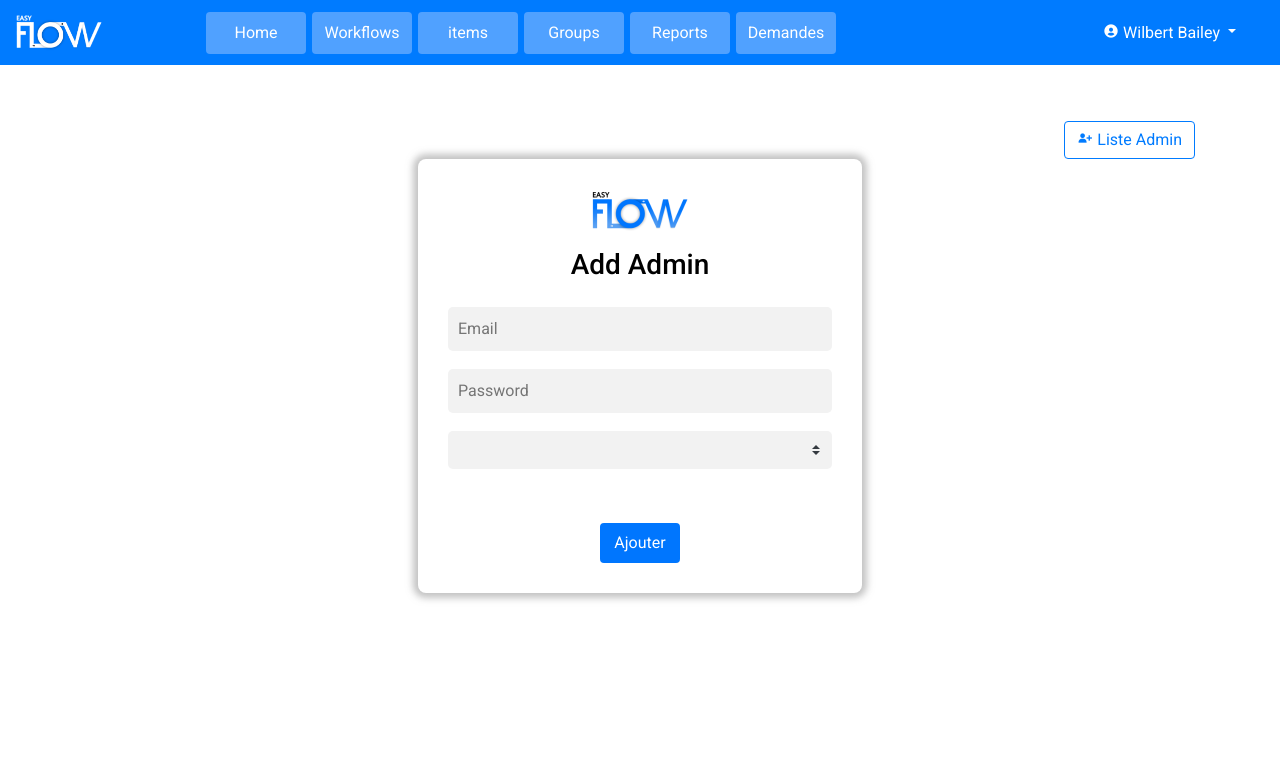
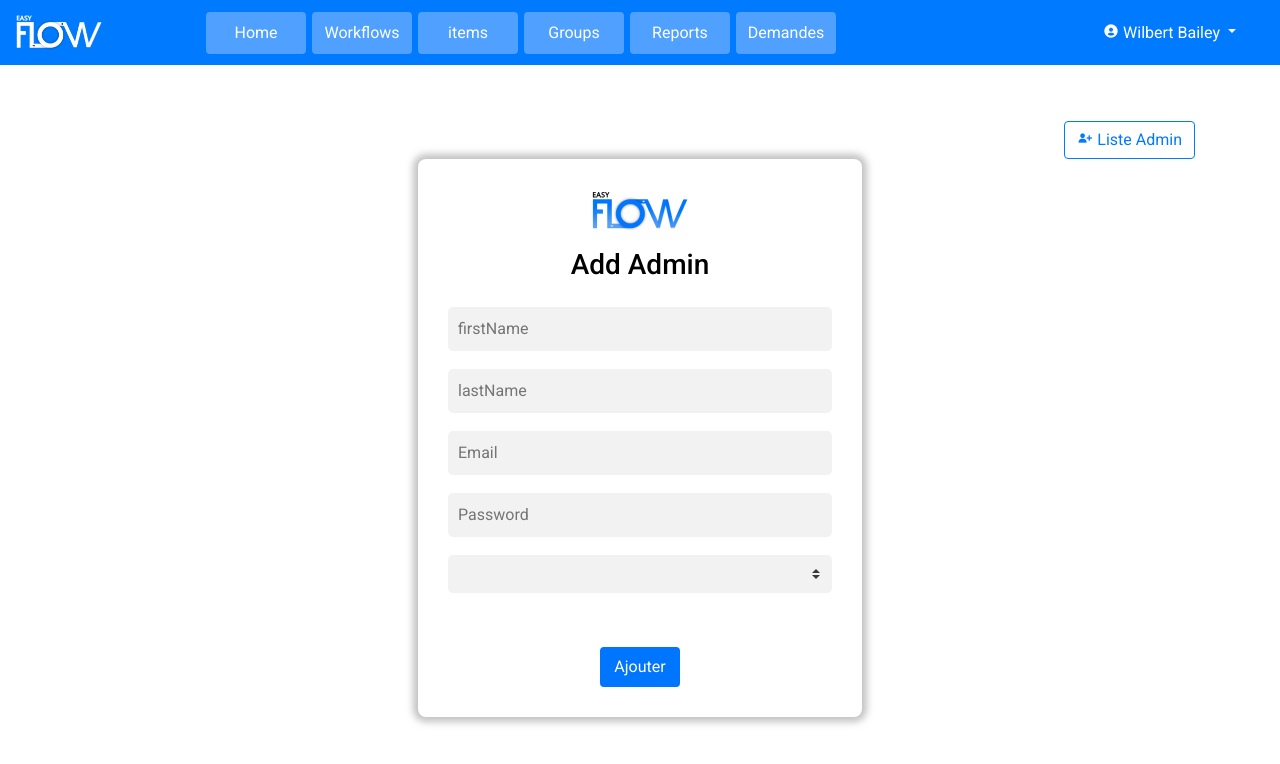
Before and after one commit to dali2000/workflow-v1, an Angular app in the folder frontend/workflow/: page /ajouter_admin in a window 1280 px wide. Shown: the top 764 px of the page. Built offline with nearby package versions, Linux system fonts and the light colour scheme.

Commit message:
last update

```diff
--- a/frontend/workflow/package.json
+++ b/frontend/workflow/package.json
@@ -16,7 +16,6 @@
     "@angular/compiler": "~12.2.0",
     "@angular/core": "~12.2.0",
     "@angular/forms": "~12.2.0",
-
     "@angular/platform-browser": "~12.2.0",
     "@angular/platform-browser-dynamic": "~12.2.0",
     "@angular/router": "~12.2.0",
--- a/frontend/workflow/src/app/superAdmin/ajouter-admin/ajouter-admin.component.html
+++ b/frontend/workflow/src/app/superAdmin/ajouter-admin/ajouter-admin.component.html
@@ -5,6 +5,25 @@
     <div class="box">
         <img src="../../assets/img/logo.png" alt="" srcset="" class="logo">
         <h3>Add Admin</h3>
+
+        <div class="row">
+            <div class="col-md-12">
+                <input type="text" placeholder="firstName" name="firstName" [(ngModel)]="form.firstName" [class.test]="test2">
+            </div>
+        </div>
+        <div class="error">
+            {{message2}}
+        </div>
+
+        <div class="row">
+            <div class="col-md-12">
+                <input type="text" placeholder="lastName" name="lastName" [(ngModel)]="form.lastName" [class.test]="test3">
+            </div>
+        </div>
+        <div class="error">
+            {{message3}}
+        </div>
+
         <div class="row">
             <div class="col-md-12">
                 <input type="email" placeholder="Email" name="email" [(ngModel)]="form.Email" [class.test]="test1">
--- a/frontend/workflow/src/app/superAdmin/ajouter-admin/ajouter-admin.component.ts
+++ b/frontend/workflow/src/app/superAdmin/ajouter-admin/ajouter-admin.component.ts
@@ -21,16 +21,41 @@ export class AjouterAdminComponent implements OnInit {
 
   message = ""
   message1 = ""
+  message2 = ""
+  message3 = ""
   test =false
   test1 =false
+  test2=false
+  test3=false
+
 
   ngOnInit(): void {
 
   }
 AddAdmin(){
-  this.http.post('http://localhost:3000/user/addUser',this.form).subscribe(res => {
-    console.log(res)
-  });
+
+
+  if(this.form.firstName==""){
+    this.message2 = "firstName is required"
+    this.test2 =true
+    console.log(this.message2)
+  }
+  else  {
+    this.message2 = ""
+      this.test2 = false
+  }
+
+  if(this.form.lastName==""){
+    this.message3 = "lastName is required"
+    this.test3 =true
+    console.log(this.message3)
+  }
+  else  {
+    this.message3 = ""
+      this.test3 = false
+  }
+
+
   if(this.form.Email==""){
     this.message = "Email is required"
     this.test =true
@@ -44,7 +69,7 @@ AddAdmin(){
     if(this.form.password==""){
       this.message1 = "password is required"
       this.test1 = true
-      console.log(this.message)
+      console.log(this.message1)
     }
     else{
       this.message1 = ""
@@ -52,6 +77,12 @@ AddAdmin(){
 
 
       }
+      if(this.test==false && this.test1==false && this.test2==false && this.test3==false){
     console.log(this.form)
+     this.http.post('http://localhost:3000/user/addUser',this.form).subscribe(res => {
+    console.log(res)
+  });
+
+      }
   }
 }
```
Also changed, not shown: 1 other file (tests, documents, lock files or other folders).
